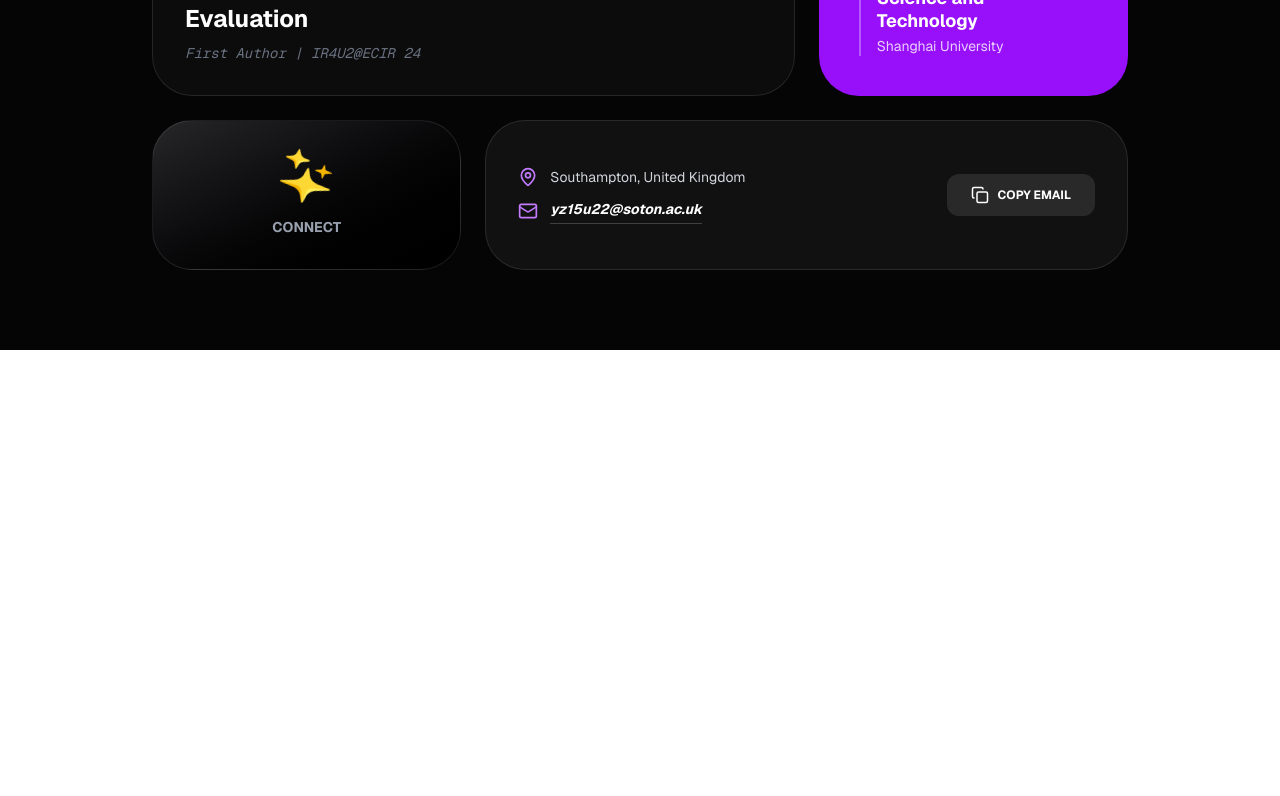
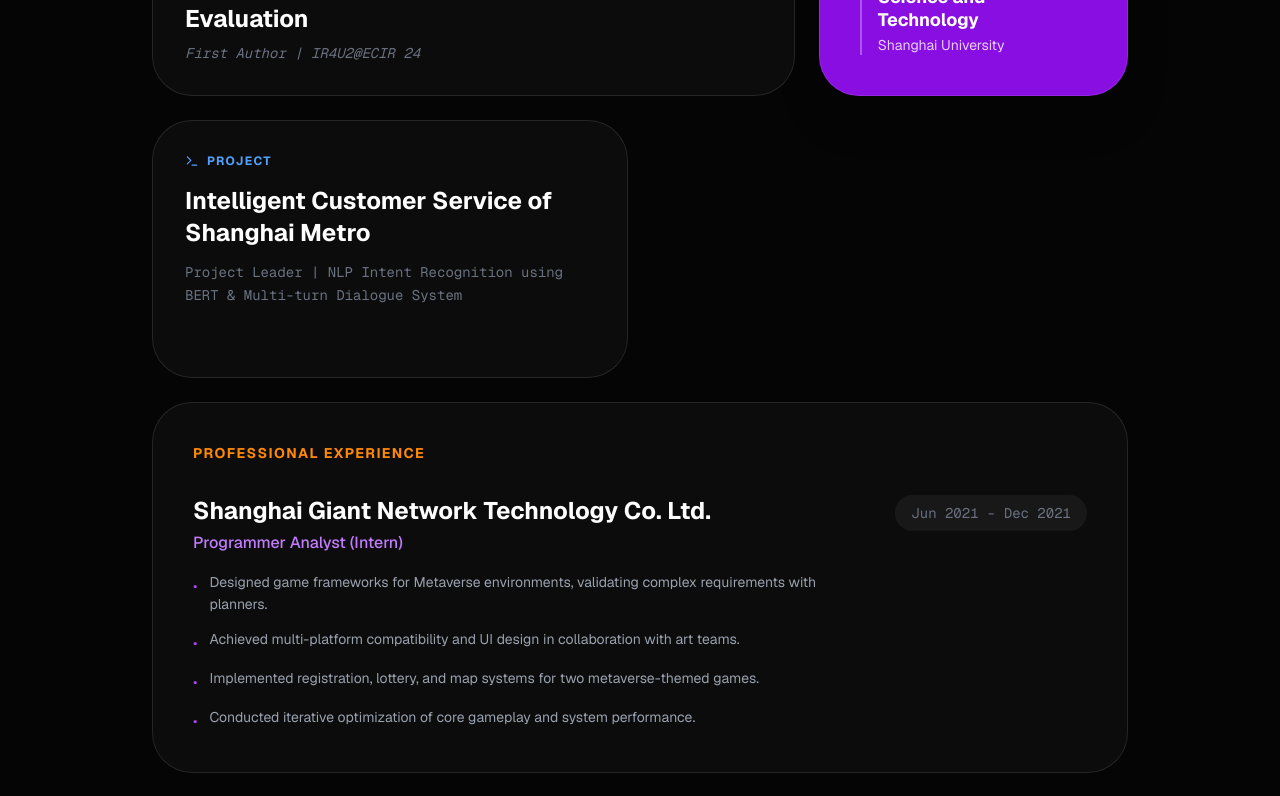
Before and after one commit to zyesj/yue-homepage, a Next.js app: page / in a window 1280 px wide. Shown: the part 800-1596 px from the top of the page. Before the commit the page ends 1150 px from the top, so only its background shows below. Built offline with nearby package versions, Linux system fonts and the light colour scheme.

Commit message:
fix: resolve typescript type error and restore colors

```diff
--- a/app/page.tsx
+++ b/app/page.tsx
@@ -1,7 +1,7 @@
 "use client";
 import { useState, useEffect } from 'react';
 import { motion, useMotionValue, useTransform } from 'framer-motion';
-import { Languages, Mail, MapPin, Sparkles, ExternalLink, MessageCircle, Copy, Check } from 'lucide-react';
+import { Languages, Mail, MapPin, Sparkles, ExternalLink, MessageCircle, Copy, Check, Terminal } from 'lucide-react';
 import { content } from '../data';
 
 export default function Home() {
@@ -28,7 +28,7 @@
   );
 
   const copyEmail = () => {
-    navigator.clipboard.writeText("yz15u22@soton.ac.uk");
+    navigator.clipboard.writeText("Yue.Zheng@southampton.ac.uk");
     setCopied(true);
     setTimeout(() => setCopied(false), 2000);
   };
@@ -41,7 +41,7 @@
     <main className="min-h-screen bg-[#050505] text-white font-sans selection:bg-purple-500/30 overflow-x-hidden relative">
       <motion.div className="pointer-events-none fixed inset-0 z-0" style={{ background }} />
 
-      <nav className="fixed top-6 right-6 z-50 flex gap-2">
+      <nav className="fixed top-6 right-6 z-50">
         <button
           onClick={() => setLang(lang === 'en' ? 'cn' : 'en')}
           className="flex items-center gap-2 bg-white/10 backdrop-blur-md px-4 py-2 rounded-full border border-white/20 hover:border-purple-500/50 transition-all shadow-xl"
@@ -52,6 +52,7 @@
       </nav>
 
       <div className="relative z-10 max-w-5xl mx-auto px-6 py-20">
+        {/* Header Section */}
         <section className="mb-24 flex flex-col md:flex-row items-center gap-8 text-center md:text-left">
           <motion.div
             initial={{ opacity: 0, scale: 0.9 }}
@@ -74,7 +75,7 @@
         </section>
 
         <div className="grid grid-cols-1 md:grid-cols-12 gap-6">
-          {/* 循环渲染所有论文卡片 */}
+          {/* Publication List */}
           <div className="md:col-span-8 grid grid-cols-1 gap-6">
             {t.pubList.map((pub, i) => (
               <motion.a
@@ -85,7 +86,7 @@
                 className="bg-white/[0.03] border border-white/10 p-8 rounded-[2.5rem] relative overflow-hidden group cursor-pointer"
               >
                 <div className="flex justify-between items-start mb-4">
-                  <h2 className="text-sm uppercase tracking-widest text-purple-400 font-bold">{t.publications}</h2>
+                  <h2 className="text-sm uppercase tracking-widest text-purple-400 font-bold">Research</h2>
                   <ExternalLink size={16} className="text-gray-600 group-hover:text-purple-400 transition-colors" />
                 </div>
                 <h3 className="text-2xl font-bold mb-2 group-hover:text-purple-300 transition-colors">{pub.title}</h3>
@@ -95,8 +96,8 @@
           </div>
 
           {/* Education Card */}
-          <div className="md:col-span-4 bg-purple-600 p-8 md:p-10 rounded-[2.5rem] flex flex-col justify-between text-white">
-            <h2 className="text-sm uppercase tracking-widest font-bold mb-8 opacity-80">{t.education}</h2>
+          <div className="md:col-span-4 bg-purple-600/90 p-8 md:p-10 rounded-[2.5rem] flex flex-col justify-between text-white border border-white/10 shadow-2xl">
+            <h2 className="text-sm uppercase tracking-widest font-bold mb-8 opacity-80">Education</h2>
             <div className="space-y-6">
               {t.eduList.map((edu, i) => (
                 <div key={i} className="border-l-2 border-white/30 pl-4">
@@ -107,24 +108,73 @@
             </div>
           </div>
 
-          {/* 微信卡片 */}
+          {/* Projects Section - 包含上海地铁项目 */}
+          <div className="md:col-span-12 grid grid-cols-1 md:grid-cols-2 gap-6">
+            {t.projectList.map((proj, i) => (
+              <motion.a
+                key={i}
+                href={proj.link}
+                target="_blank"
+                whileHover={{ scale: 1.02 }}
+                className="bg-white/[0.03] border border-white/10 p-8 rounded-[2.5rem] flex flex-col justify-between group cursor-pointer"
+              >
+                <div>
+                  <div className="flex items-center gap-2 text-blue-400 mb-4 uppercase text-xs font-bold tracking-widest">
+                    <Terminal size={14} /> Project
+                  </div>
+                  <h3 className="text-2xl font-bold mb-3 group-hover:text-blue-300 transition-colors">{proj.title}</h3>
+                  <p className="text-sm text-gray-500 leading-relaxed font-mono">{proj.detail}</p>
+                </div>
+                <div className="mt-6 flex justify-end">
+                   <ExternalLink size={14} className="opacity-0 group-hover:opacity-100 transition-opacity" />
+                </div>
+              </motion.a>
+            ))}
+          </div>
+
+            {/* 实习经历模块 */}
+            <motion.div
+              whileHover={{ y: -5 }}
+              className="md:col-span-12 bg-white/[0.03] border border-white/10 p-8 md:p-10 rounded-[2.5rem] relative group"
+            >
+              <h2 className="text-sm uppercase tracking-widest text-orange-400 font-bold mb-8">{t.experience}</h2>
+              {t.experienceList.map((exp, i) => ( // 注意这里从 expList 改为 experienceList
+                <div key={i} className="flex flex-col md:flex-row justify-between gap-6">
+                  <div className="flex-1">
+                    <h3 className="text-2xl font-bold text-white mb-1">{exp.company}</h3>
+                    <p className="text-purple-400 font-medium mb-4">{exp.role}</p>
+                    <ul className="space-y-3">
+                      {exp.details.map((detail, index) => (
+                        <li key={index} className="text-gray-400 text-sm flex gap-3 leading-relaxed">
+                          <span className="text-purple-500 mt-1">•</span> {detail}
+                        </li>
+                      ))}
+                    </ul>
+                  </div>
+                  <div className="text-gray-500 font-mono text-xs md:text-sm whitespace-nowrap bg-white/5 px-4 py-2 rounded-full h-fit">
+                    {exp.date}
+                  </div>
+                </div>
+              ))}
+            </motion.div>
+
+          {/* WeChat & Contact Section 保持不变 */}
           <motion.div
             onClick={() => setShowWeChat(!showWeChat)}
             whileHover={{ scale: 1.05 }}
             className="md:col-span-4 bg-gradient-to-br from-zinc-800 to-black border border-white/10 p-8 rounded-[2.5rem] flex flex-col items-center justify-center cursor-pointer relative"
           >
             <motion.div animate={{ rotate: 360 }} transition={{ duration: 20, repeat: Infinity, ease: "linear" }} className="text-5xl mb-4">✨</motion.div>
-            <p className="text-sm font-bold text-gray-400">{lang === 'en' ? 'CONNECT' : '联系我'}</p>
+            <p className="text-sm font-bold text-gray-400 tracking-widest">{lang === 'en' ? 'CONNECT' : '联系我'}</p>
             {showWeChat && (
-              <motion.div initial={{ opacity: 0 }} animate={{ opacity: 1 }} className="absolute inset-0 bg-purple-600 flex flex-col items-center justify-center p-4 rounded-[2.5rem]">
+              <motion.div initial={{ opacity: 0 }} animate={{ opacity: 1 }} className="absolute inset-0 bg-purple-600 flex flex-col items-center justify-center p-4 rounded-[2.5rem] z-20">
                 <MessageCircle size={40} className="mb-2" />
                 <p className="text-sm font-bold">WeChat ID: zyesj_</p>
-                <p className="text-[10px] mt-4 opacity-70">点击返回</p>
+                <p className="text-[10px] mt-6 opacity-60">Click to Close</p>
               </motion.div>
             )}
           </motion.div>
 
-          {/* 邮箱卡片 */}
           <div className="md:col-span-8 bg-white/5 border border-white/10 p-8 rounded-[2.5rem] flex flex-col md:flex-row justify-between items-center gap-6">
             <div className="flex flex-col gap-3">
               <div className="flex items-center gap-3 text-gray-300">
@@ -136,9 +186,9 @@
                 <span className="text-sm border-b border-white/20 pb-1 italic font-bold">yz15u22@soton.ac.uk</span>
               </a>
             </div>
-            <button onClick={copyEmail} className="bg-white/10 hover:bg-white/20 px-6 py-3 rounded-xl transition-all flex items-center gap-2">
+            <button onClick={copyEmail} className="bg-white/10 hover:bg-white/20 px-6 py-3 rounded-xl transition-all flex items-center gap-2 border border-white/5">
               {copied ? <Check size={18} className="text-green-400" /> : <Copy size={18} />}
-              <span className="text-xs font-bold uppercase">{copied ? 'COPIED' : 'Copy Email'}</span>
+              <span className="text-xs font-bold uppercase">{copied ? 'COPIED' : 'Copy'}</span>
             </button>
           </div>
         </div>
--- a/data.ts
+++ b/data.ts
@@ -7,6 +7,7 @@
     research: "My research combines text, image, and sensor data to build advanced retrieval systems that adapt to the needs of neurodivergent users.",
     education: "Education",
     publications: "Publications",
+    experience: "Professional Experience",
     skills: "Skills",
     eduList: [
       { school: "University of Southampton", degree: "PhD in Computer Science", date: "Jan. 2024 - Future" },
@@ -17,7 +18,7 @@
       {
         title: "A Survey of Inclusive Information Access",
         detail: "First Author | Information Retrieval Research",
-        link: "https://irrj.org/article/view/21092" // 如果有在线链接可以填在这里
+        link: "https://irrj.org/article/view/21092"
       },
       {
         title: "Inclusive Design Insights from a Preliminary Image-Based Conversational Search Systems Evaluation",
@@ -25,13 +26,27 @@
         link: "https://ceur-ws.org/Vol-3660/paper3.pdf"
       }
     ],
-    pubTitle: "Inclusive Design Insights from a Preliminary Image-Based Conversational Search Systems Evaluation",
-    pubDetail: "First Author | IR4U2@ECIR 24",
-    pubLink: "https://ceur-ws.org/Vol-3989/paper-08.pdf",
-    projectTitle: "Shanghai Metro Intelligent Service",
-    projectDetail: "Project Leader | NLP Intent Recognition with BERT",
-    projectLink: "https://github.com/CelineHuangdz/MetroRobot",
-    techSkills: ["Python", "C/C++", "BERT", "Deep Learning", "NLP", "Data Fusion"]
+    experienceList: [
+      {
+        company: "Shanghai Giant Network Technology Co. Ltd.",
+        role: "Programmer Analyst (Intern)",
+        date: "Jun 2021 - Dec 2021",
+        details: [
+          "Designed game frameworks for Metaverse environments, validating complex requirements with planners.",
+          "Achieved multi-platform compatibility and UI design in collaboration with art teams.",
+          "Implemented registration, lottery, and map systems for two metaverse-themed games.",
+          "Conducted iterative optimization of core gameplay and system performance."
+        ]
+      }
+    ],
+    projectList: [
+      {
+        title: "Intelligent Customer Service of Shanghai Metro",
+        detail: "Project Leader | NLP Intent Recognition using BERT & Multi-turn Dialogue System",
+        link: "https://github.com/CelineHuangdz/MetroRobot" // 建议放入你的 GitHub 或项目 Demo
+      }
+    ],
+    techSkills: ["Python", "C/C++", "NLP", "LLM", "Multimodal"]
   },
   cn: {
     name: "郑悦",
@@ -41,6 +56,7 @@
     research: "我的研究结合了文本、图像和传感器数据，旨在为神经多样性用户构建自适应检索系统。",
     education: "教育背景",
     publications: "研究成果",
+    experience: "职场经历",
     skills: "专业技能",
     eduList: [
       { school: "南安普顿大学", degree: "计算机科学博士", date: "2024.01 - 至今" },
@@ -59,9 +75,26 @@
         link: "https://ceur-ws.org/Vol-3989/paper-08.pdf"
       }
     ],
-    projectTitle: "上海地铁智能客运服务系统",
-    projectDetail: "项目负责人 | 基于 BERT 的 NLP 意图识别",
-    projectLink: "https://github.com/CelineHuangdz/MetroRobot",
-    techSkills: ["Python", "C/C++", "BERT", "深度学习", "自然语言处理", "数据融合"]
+    experienceList: [
+      {
+        company: "上海巨人网络科技有限公司",
+        role: "程序分析师 (实习)",
+        date: "2021.06 - 2021.12",
+        details: [
+          "针对元宇宙环境设计游戏框架，与策划深度沟通验证需求。",
+          "与美术团队协作，实现了多端兼容的数据格式与 UI 设计。",
+          "在两款元宇宙游戏中成功实现注册、抽奖及地图系统。",
+          "对核心玩法进行深度测试与迭代优化，提升系统性能。"
+        ]
+      }
+    ],
+    projectList: [
+      {
+        title: "上海地铁智能客运服务系统",
+        detail: "项目负责人 | 基于 BERT 的 NLP 意图识别与多轮对话系统",
+        link: "https://github.com/CelineHuangdz/MetroRobot"
+      }
+    ],
+    techSkills: ["Python", "C/C++", "自然语言处理", "大语言模型", "多模态"]
   }
 };
```
